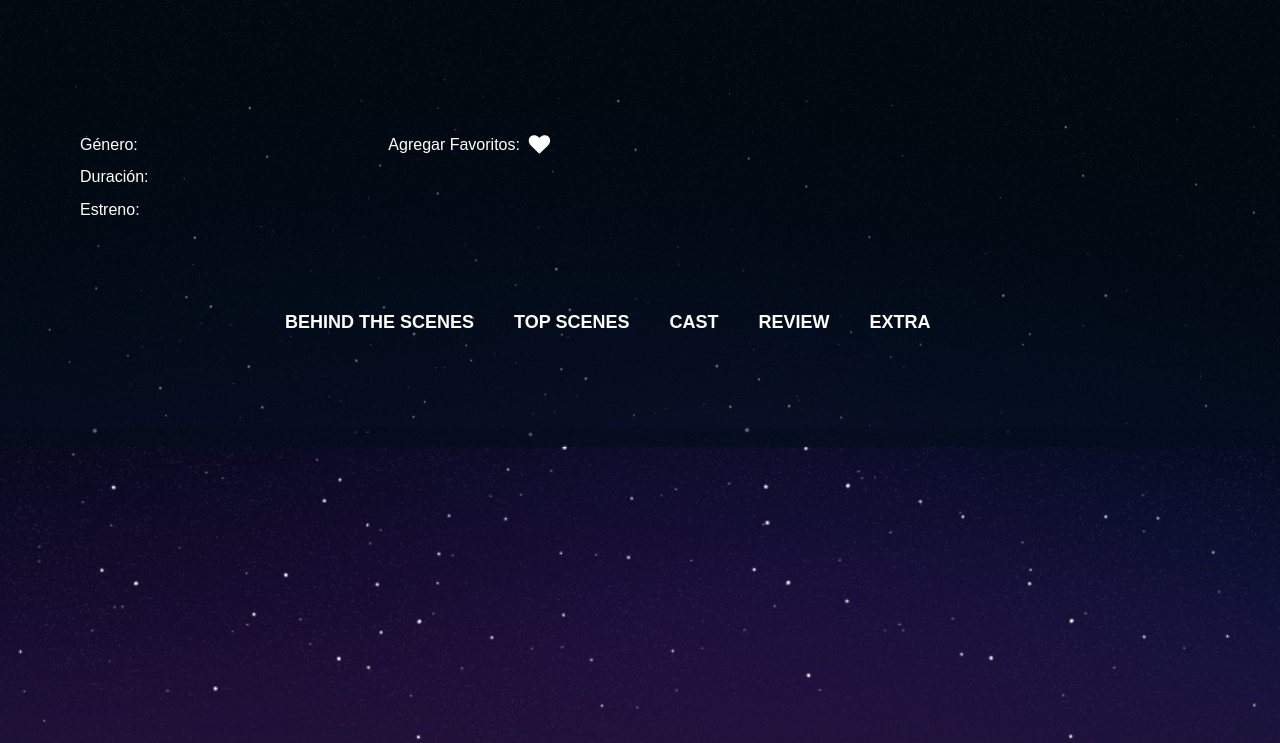
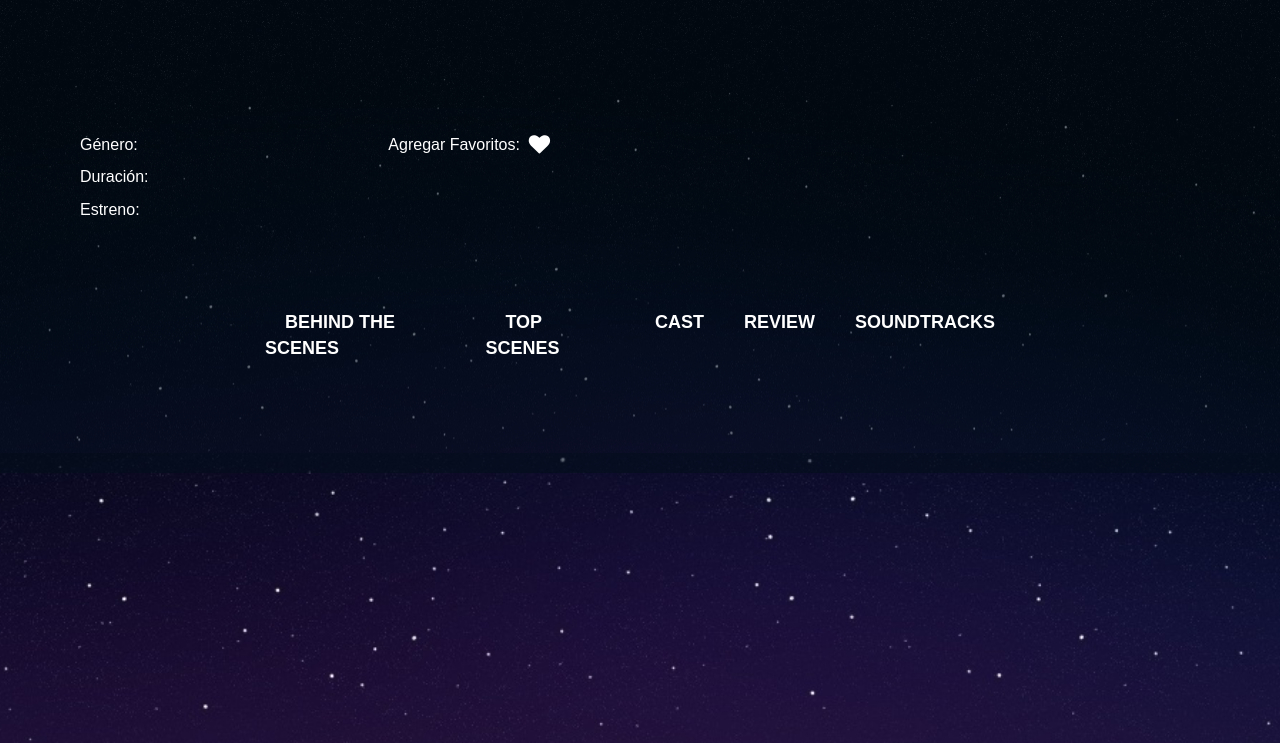
Before and after one commit to AnaisOlivares/pop-crew, a plain HTML site: page views/movie/index.html in a window 1280 px wide. Shown: the part 80-823 px from the top of the page. Drawn offline with nearby package versions, Linux system fonts and the light colour scheme; no server answers.

Commit message:
cambios finales

```diff
--- a/views/movie/index.html
+++ b/views/movie/index.html
@@ -137,7 +137,7 @@
                 <li><a href="#" class="filters" id="top-scenes">Top Scenes</a></li>
                 <li><a href="#" class="filters" id="cast">Cast</a></li>
                 <li><a href="#" class="filters" id="review">Review</a></li>
-                <li><a href="#" class="filters" id="extra">Extra</a></li>
+                <li><a href="#" class="filters" id="extra">Soundtracks</a></li>
               </ul>
               <div id="main-container-videos" class="row col-md-12">
               </div>
```
Also changed, not shown: views/home/index.html (+3 -0 lines).
